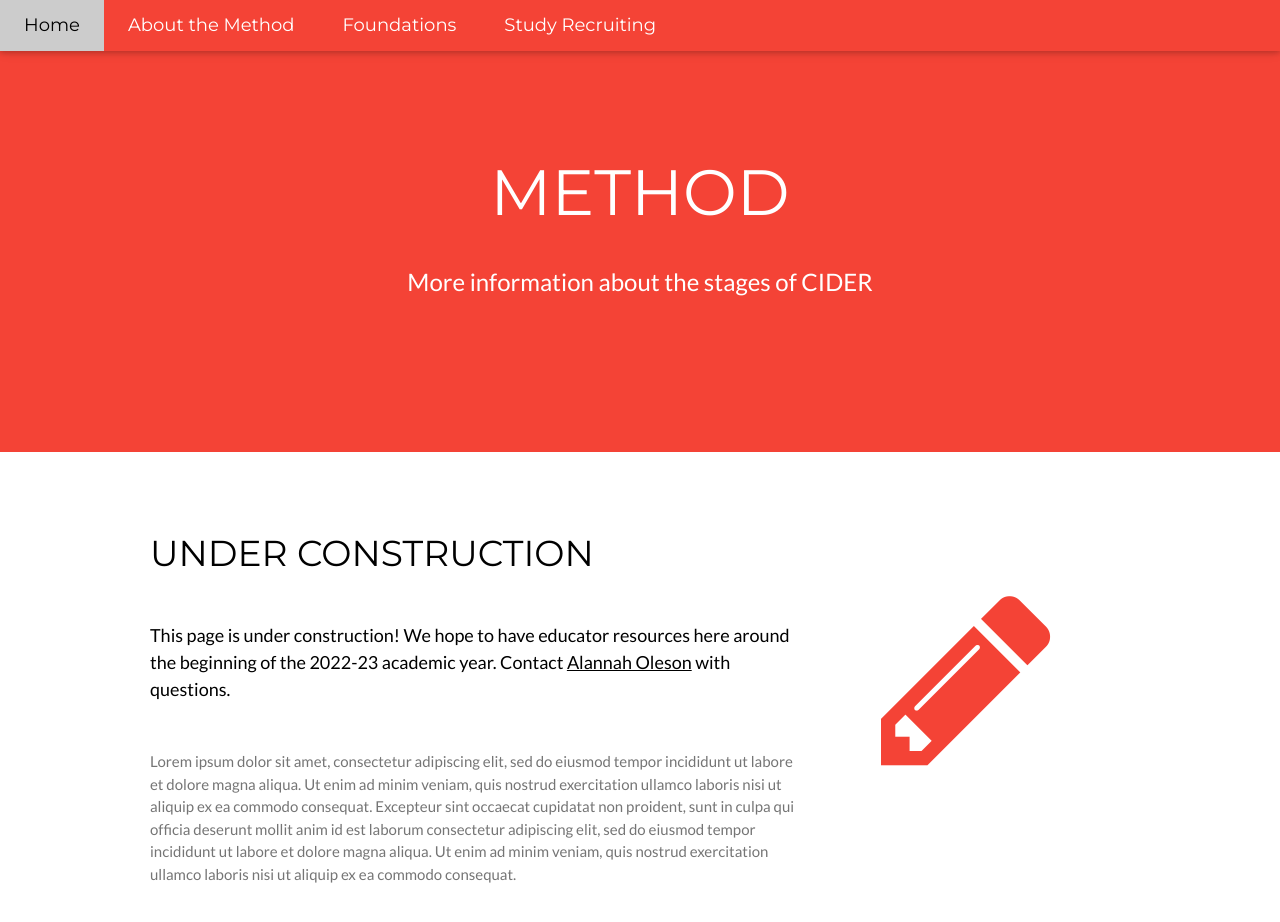
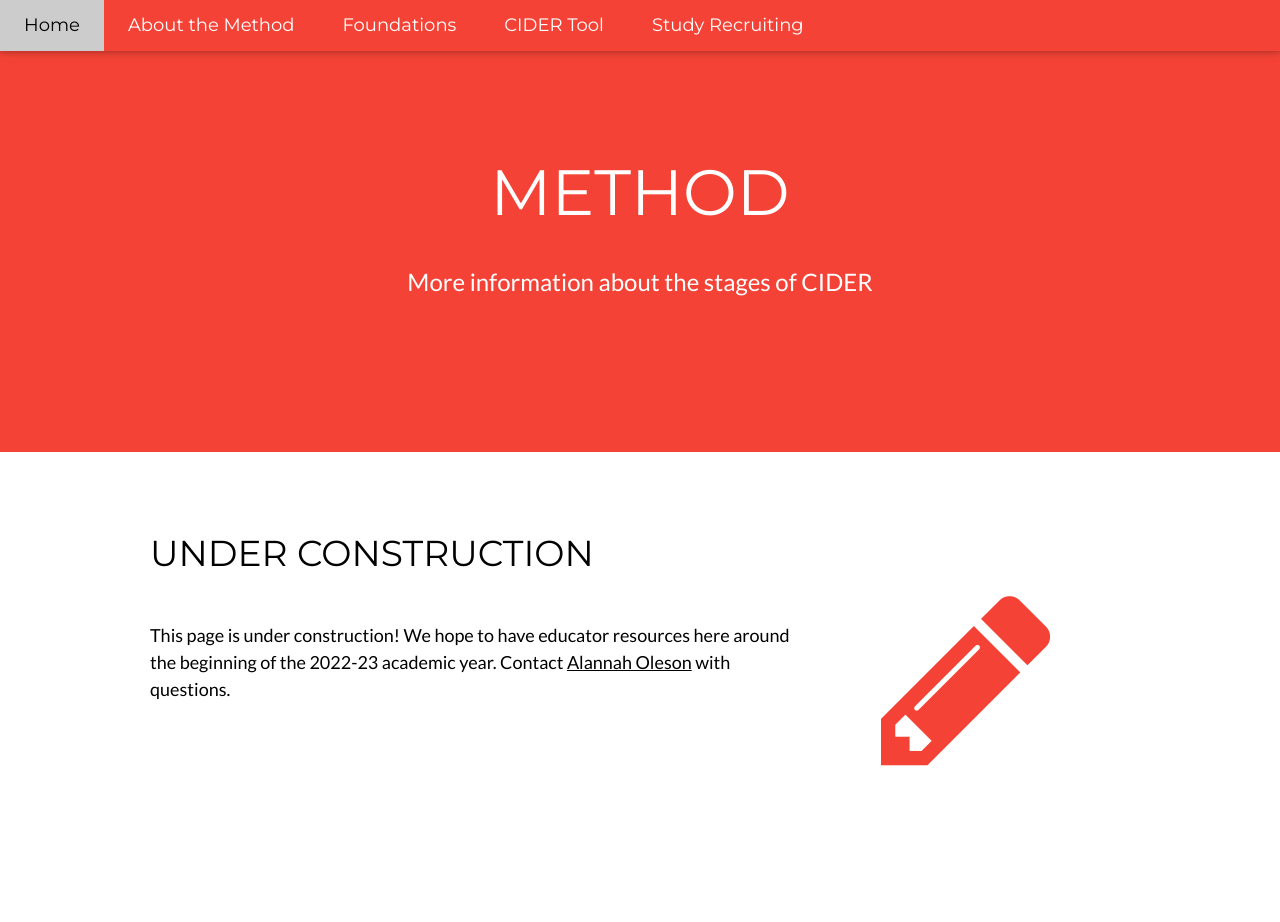
Before and after one commit to CIDER-design/CIDER-design.github.io, a plain HTML site: page method.html in a window 1280 px wide. Drawn offline with nearby package versions, Linux system fonts and the light colour scheme.

Commit message:
re-add Tool page to nav bar

```diff
--- a/method.html
+++ b/method.html
@@ -23,7 +23,7 @@
     <a href="./index.html" class="w3-bar-item w3-button w3-padding-large w3-white">Home</a>
     <a href="./method.html" class="w3-bar-item w3-button w3-hide-small w3-padding-large w3-hover-white">About the Method</a>
     <a href="./foundations.html" class="w3-bar-item w3-button w3-hide-small w3-padding-large w3-hover-white">Foundations</a>
-    <!--a href="./tool.html" class="w3-bar-item w3-button w3-hide-small w3-padding-large w3-hover-white">CIDER Tool</a-->
+    <a href="./tool.html" class="w3-bar-item w3-button w3-hide-small w3-padding-large w3-hover-white">CIDER Tool</a>
     <a href="./2022study.html" class="w3-bar-item w3-button w3-hide-small w3-padding-large w3-hover-white">Study Recruiting</a>
   </div>
 
@@ -31,7 +31,7 @@
   <div id="navDemo" class="w3-bar-block w3-white w3-hide w3-hide-large w3-hide-medium w3-large">
     <a href="./method.html" class="w3-bar-item w3-button w3-padding-large">About the Method</a>
     <a href="./foundations.html" class="w3-bar-item w3-button w3-padding-large">Foundations</a>
-    <!--a href="./tool.html" class="w3-bar-item w3-button w3-padding-large">CIDER Tool</a-->
+    <--a href="./tool.html" class="w3-bar-item w3-button w3-padding-large">CIDER Tool</a>
     <a href="./2022study.html" class="w3-bar-item w3-button w3-padding-large">Study Recruiting</a>
   </div>
 </div>
@@ -49,9 +49,9 @@
       <h1>UNDER CONSTRUCTION</h1>
       <h5 class="w3-padding-32">This page is under construction! We hope to have educator resources here around the beginning of the 2022-23 academic year. Contact <a href="https://alannaholeson.com/">Alannah Oleson</a> with questions.</h5>
 
-      <p class="w3-text-grey">Lorem ipsum dolor sit amet, consectetur adipiscing elit, sed do eiusmod tempor incididunt ut labore et dolore magna aliqua. Ut enim ad minim veniam, quis nostrud exercitation ullamco laboris nisi ut aliquip ex ea commodo consequat. Excepteur sint
+      <!--p class="w3-text-grey">Lorem ipsum dolor sit amet, consectetur adipiscing elit, sed do eiusmod tempor incididunt ut labore et dolore magna aliqua. Ut enim ad minim veniam, quis nostrud exercitation ullamco laboris nisi ut aliquip ex ea commodo consequat. Excepteur sint
         occaecat cupidatat non proident, sunt in culpa qui officia deserunt mollit anim id est laborum consectetur adipiscing elit, sed do eiusmod tempor incididunt ut labore et dolore magna aliqua. Ut enim ad minim veniam, quis nostrud exercitation ullamco
-        laboris nisi ut aliquip ex ea commodo consequat.</p>
+        laboris nisi ut aliquip ex ea commodo consequat.</p-->
     </div>
 
     <div class="w3-third w3-center">
```
Also changed, not shown: 2022study.html (+2 -2 lines), foundations.html (+1 -1 lines), index.html (+2 -2 lines), paper.html (+2 -2 lines).
